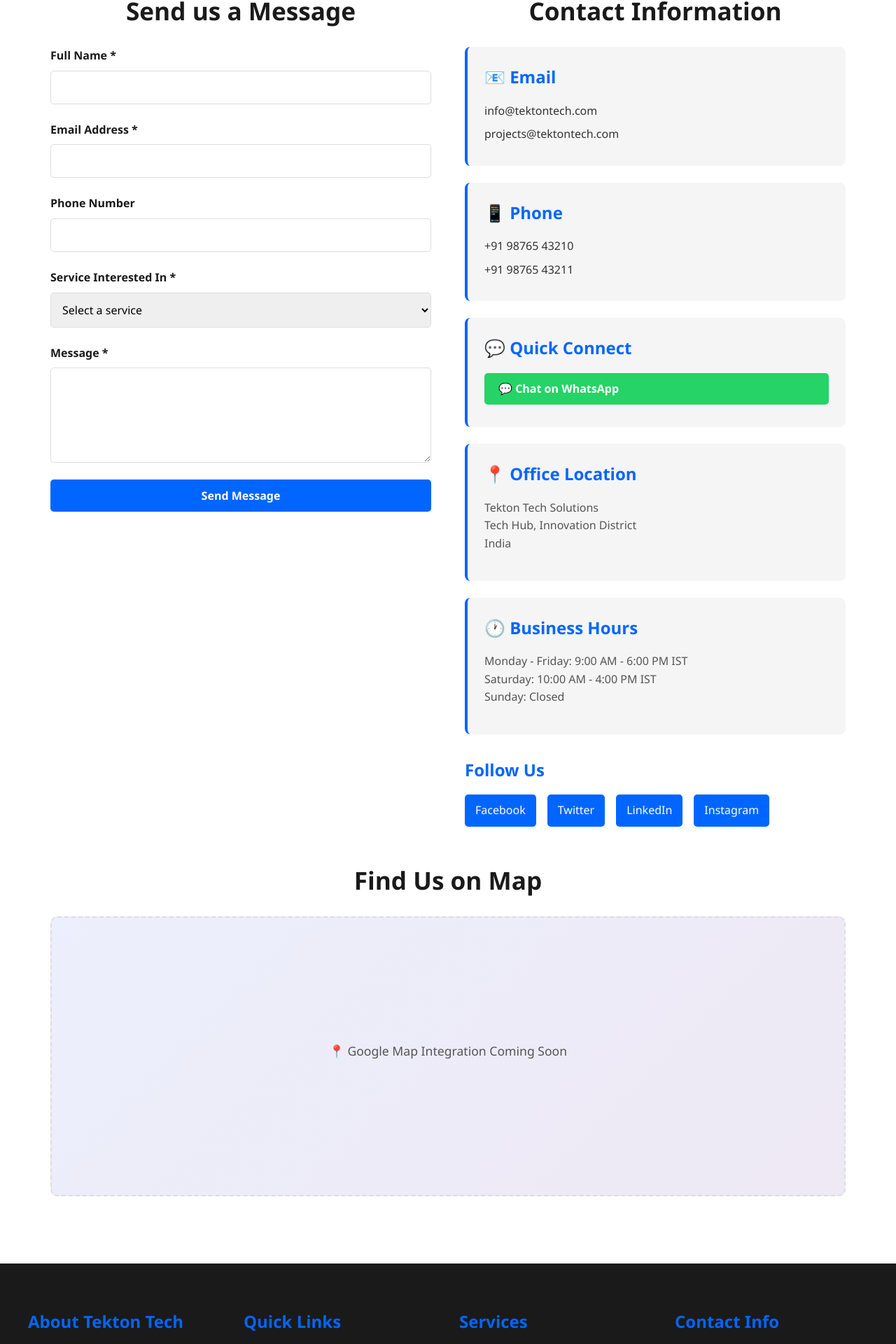
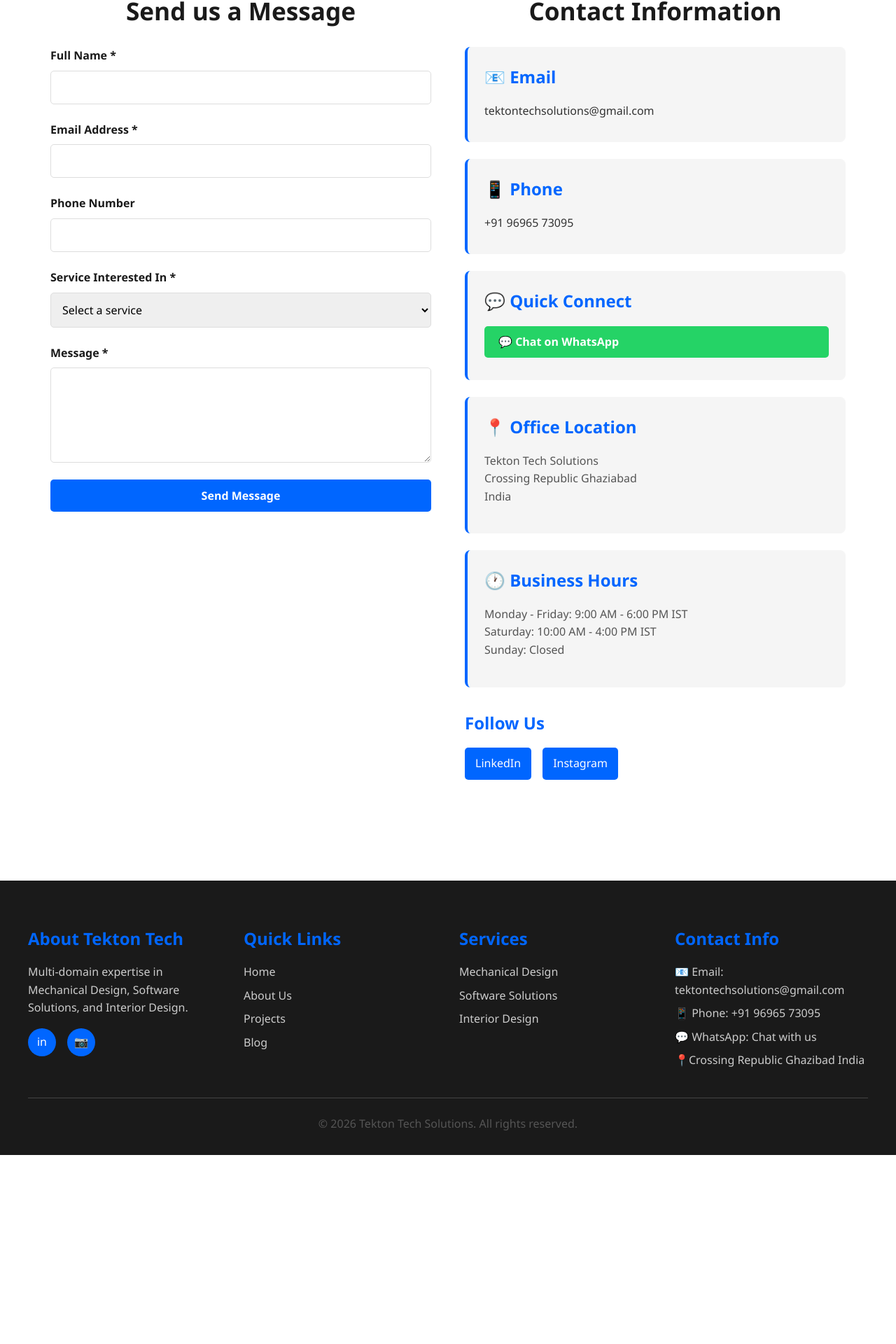
Before and after one commit to Gauravsingh123-aw/Techton, a React (Vite) app: page /contact in a window 1280 px wide. Shown: the part 348-2268 px from the top of the page at 70% size. After the commit the page ends 1998 px from the top, so only its background shows below. Built offline with nearby package versions, Linux system fonts and the light colour scheme.

Commit message:
modified content and image on home along with contact info

```diff
--- a/src/components/Footer.jsx
+++ b/src/components/Footer.jsx
@@ -12,10 +12,10 @@
           <h3>About Tekton Tech</h3>
           <p>Multi-domain expertise in Mechanical Design, Software Solutions, and Interior Design.</p>
           <div className="social-links">
-            <a href="https://facebook.com" target="_blank" rel="noopener noreferrer">f</a>
-            <a href="https://twitter.com" target="_blank" rel="noopener noreferrer">𝕏</a>
-            <a href="https://linkedin.com" target="_blank" rel="noopener noreferrer">in</a>
-            <a href="https://instagram.com" target="_blank" rel="noopener noreferrer">📷</a>
+            {/* <a href="https://facebook.com" target="_blank" rel="noopener noreferrer">f</a> */}
+            {/* <a href="https://twitter.com" target="_blank" rel="noopener noreferrer">𝕏</a> */}
+            <a href="https://www.linkedin.com/in/tektontech-solution-2637453a8/" target="_blank" rel="noopener noreferrer">in</a>
+            <a href="https://www.instagram.com/tektontechsolutions_/" target="_blank" rel="noopener noreferrer">📷</a>
           </div>
         </div>
 
@@ -40,10 +40,10 @@
 
         <div className="footer-section">
           <h3>Contact Info</h3>
-          <p>📧 Email: <a href="mailto:info@tektontech.com">info@tektontech.com</a></p>
-          <p>📱 Phone: <a href="tel:+919876543210">+91 98765 43210</a></p>
-          <p>💬 WhatsApp: <a href="https://wa.me/919876543210" target="_blank" rel="noopener noreferrer">Chat with us</a></p>
-          <p>📍 India</p>
+          <p>📧 Email: <a href="mailto:tektontechsolutions@gmail.com">tektontechsolutions@gmail.com</a></p>
+          <p>📱 Phone: <a href="tel:+919696573095">+91 96965 73095</a></p>
+          <p>💬 WhatsApp: <a href="https://wa.me/919696573095" target="_blank" rel="noopener noreferrer">Chat with us</a></p>
+          <p>📍Crossing Republic Ghazibad India</p>
         </div>
       </div>
 
--- a/src/components/Header.jsx
+++ b/src/components/Header.jsx
@@ -31,7 +31,7 @@
             <div className="dropdown-menu">
               <Link to="/services/mechanical" onClick={() => setIsMenuOpen(false)}>Mechanical Design</Link>
               <Link to="/services/software" onClick={() => setIsMenuOpen(false)}>Software & IT</Link>
-              <Link to="/services/interior" onClick={() => setIsMenuOpen(false)}>Interior Design</Link>
+              <Link to="/services/interior" onClick={() => setIsMenuOpen(false)}>Layout Design</Link>
             </div>
           </div>
           <Link to="/projects" onClick={() => setIsMenuOpen(false)}>Projects</Link>
--- a/src/pages/Contact.jsx
+++ b/src/pages/Contact.jsx
@@ -90,7 +90,7 @@
                   <option value="">Select a service</option>
                   <option value="mechanical">Mechanical Design</option>
                   <option value="software">Software & IT Solutions</option>
-                  <option value="interior">Interior Design</option>
+                  <option value="interior">Layout Design</option>
                   <option value="other">Other</option>
                 </select>
               </div>
@@ -119,19 +119,19 @@
 
             <div className="info-card">
               <h3>📧 Email</h3>
-              <a href="mailto:info@tektontech.com">info@tektontech.com</a>
-              <a href="mailto:projects@tektontech.com">projects@tektontech.com</a>
+              <a href="mailto:tektontechsolutions@gmail.com">tektontechsolutions@gmail.com</a>
+              {/* <a href="mailto:projects@tektontech.com">projects@tektontech.com</a> */}
             </div>
 
             <div className="info-card">
               <h3>📱 Phone</h3>
-              <a href="tel:+919876543210">+91 98765 43210</a>
-              <a href="tel:+919876543211">+91 98765 43211</a>
+              <a href="tel:+919696573095">+91 96965 73095</a>
+              {/* <a href="tel:+919876543211">+91 98765 43211</a> */}
             </div>
 
             <div className="info-card">
               <h3>💬 Quick Connect</h3>
-              <a href="https://wa.me/919876543210" target="_blank" rel="noopener noreferrer" className="whatsapp-link">
+              <a href="https://wa.me/919696573095" target="_blank" rel="noopener noreferrer" className="whatsapp-link">
                 💬 Chat on WhatsApp
               </a>
             </div>
@@ -139,7 +139,7 @@
             <div className="info-card">
               <h3>📍 Office Location</h3>
               <p>Tekton Tech Solutions<br />
-                 Tech Hub, Innovation District<br />
+                 Crossing Republic Ghaziabad<br />
                  India
               </p>
             </div>
@@ -155,22 +155,22 @@
             <div className="social-section">
               <h3>Follow Us</h3>
               <div className="social-links-contact">
-                <a href="https://facebook.com" target="_blank" rel="noopener noreferrer">Facebook</a>
-                <a href="https://twitter.com" target="_blank" rel="noopener noreferrer">Twitter</a>
-                <a href="https://linkedin.com" target="_blank" rel="noopener noreferrer">LinkedIn</a>
-                <a href="https://instagram.com" target="_blank" rel="noopener noreferrer">Instagram</a>
+                {/* <a href="https://facebook.com" target="_blank" rel="noopener noreferrer">Facebook</a> */}
+                {/* <a href="https://twitter.com" target="_blank" rel="noopener noreferrer">Twitter</a> */}
+                <a href="https://www.linkedin.com/in/tektontech-solution-2637453a8/" target="_blank" rel="noopener noreferrer">LinkedIn</a>
+                <a href="https://www.instagram.com/tektontechsolutions_/" target="_blank" rel="noopener noreferrer">Instagram</a>
               </div>
             </div>
           </div>
         </div>
 
         {/* Map Section - Optional */}
-        <div className="map-section">
+        {/* <div className="map-section">
           <h2>Find Us on Map</h2>
           <div className="map-placeholder">
             <p>📍 Google Map Integration Coming Soon</p>
           </div>
-        </div>
+        </div> */}
       </div>
     </div>
   );
--- a/src/pages/Home.jsx
+++ b/src/pages/Home.jsx
@@ -1,10 +1,16 @@
-import React from 'react';
-import { Link } from 'react-router-dom';
-import HeroSection from '../components/HeroSection';
-import ServiceCard from '../components/ServiceCard';
-import ProjectCard from '../components/ProjectCard';
-import { serviceCategories, projectsData, testimonials, stats } from '../data/projectsData';
-import '../styles/Home.css';
+import React from "react";
+import { Link } from "react-router-dom";
+import HeroSection from "../components/HeroSection";
+import ServiceCard from "../components/ServiceCard";
+import ProjectCard from "../components/ProjectCard";
+import home_img from "../assets/home_image.jpeg"
+import {
+  serviceCategories,
+  projectsData,
+  testimonials,
+  stats,
+} from "../data/projectsData";
+import "../styles/Home.css";
 
 function Home() {
   const featuredProjects = projectsData.slice(0, 3);
@@ -17,7 +23,7 @@
         subtitle="Multi-domain expertise in Mechanical Design, Software Solutions, and Interior Design"
         primaryBtn={{ text: "Get a Quote", link: "/contact" }}
         secondaryBtn={{ text: "View Projects", link: "/projects" }}
-        image="https://images.unsplash.com/photo-1552664730-d307ca884978?w=600&h=400&fit=crop"
+        image={home_img}
       />
 
       {/* About Snapshot */}
@@ -25,16 +31,19 @@
         <div className="container">
           <h2>Why Choose Tekton Tech Solutions?</h2>
           <p className="intro-text">
-            We are a one-stop solution provider for your Mechanical Design, Software Development, and Interior Design needs. With over 15 years of experience, we've delivered over 150 successful projects to clients across various industries.
+            "As a growing team, we focus on giving each project the personal
+            attention it deserves. You won’t be just another client — we’ll work
+            closely with you to understand your goals and bring them to
+            life."{" "}
           </p>
-          <div className="stats-grid">
+          {/* <div className="stats-grid">
             {stats.map((stat, idx) => (
               <div key={idx} className="stat-card">
                 <h3>{stat.value}</h3>
                 <p>{stat.label}</p>
               </div>
             ))}
-          </div>
+          </div> */}
         </div>
       </section>
 
@@ -42,9 +51,11 @@
       <section className="services-section">
         <div className="container">
           <h2>Our Services</h2>
-          <p className="section-subtitle">Comprehensive solutions across multiple domains</p>
+          <p className="section-subtitle">
+            Comprehensive solutions across multiple domains
+          </p>
           <div className="services-grid">
-            {serviceCategories.map(service => (
+            {serviceCategories.map((service) => (
               <ServiceCard key={service.id} service={service} />
             ))}
           </div>
@@ -55,39 +66,48 @@
       <section className="featured-projects">
         <div className="container">
           <h2>Featured Projects</h2>
-          <p className="section-subtitle">See what we've accomplished</p>
+          <p className="section-subtitle">Designs & Developments</p>
           <div className="projects-grid">
-            {featuredProjects.map(project => (
+            {featuredProjects.map((project) => (
               <ProjectCard key={project.id} project={project} />
             ))}
           </div>
-          <Link to="/projects" className="view-all-btn">View All Projects →</Link>
+          <Link to="/projects" className="view-all-btn">
+            View All Projects →
+          </Link>
         </div>
       </section>
 
       {/* Testimonials */}
-      <section className="testimonials">
+      {/* <section className="testimonials">
         <div className="container">
           <h2>What Our Clients Say</h2>
           <div className="testimonials-grid">
-            {testimonials.map(testimonial => (
+            {testimonials.map((testimonial) => (
               <div key={testimonial.id} className="testimonial-card">
-                <div className="stars">{'⭐'.repeat(testimonial.rating)}</div>
+                <div className="stars">{"⭐".repeat(testimonial.rating)}</div>
                 <p className="testimonial-text">"{testimonial.text}"</p>
                 <h4>{testimonial.name}</h4>
-                <p className="testimonial-meta">{testimonial.role} at {testimonial.company}</p>
+                <p className="testimonial-meta">
+                  {testimonial.role} at {testimonial.company}
+                </p>
               </div>
             ))}
           </div>
         </div>
-      </section>
+      </section> */}
 
       {/* Final CTA */}
       <section className="final-cta">
         <div className="container">
           <h2>Ready to Start Your Next Project?</h2>
-          <p>Let's discuss how Tekton Tech Solutions can help bring your ideas to life.</p>
-          <Link to="/contact" className="btn btn-large">Get In Touch Today</Link>
+          <p>
+            Let's discuss how Tekton Tech Solutions can help bring your ideas to
+            life.
+          </p>
+          <Link to="/contact" className="btn btn-large">
+            Get In Touch Today
+          </Link>
         </div>
       </section>
     </div>
--- a/src/pages/ServiceDetail.jsx
+++ b/src/pages/ServiceDetail.jsx
@@ -75,7 +75,7 @@
       process: "Our development methodology includes requirements gathering, architecture design, agile development, testing, and continuous deployment with post-launch support."
     },
     interior: {
-      title: "Interior Design Services",
+      title: "Layout Design Services",
       icon: "🎨",
       intro: "Create beautiful, functional spaces that reflect your style and enhance your lifestyle or business environment.",
       services: [
--- a/src/pages/WhyUs.jsx
+++ b/src/pages/WhyUs.jsx
@@ -81,7 +81,7 @@
         </section>
 
         {/* Client Success Stories */}
-        <section className="success-metrics">
+        {/* <section className="success-metrics">
           <h2>Our Track Record</h2>
           <div className="metrics-grid">
             <div className="metric">
@@ -101,7 +101,7 @@
               <p>Expert Team Members</p>
             </div>
           </div>
-        </section>
+        </section> */}
 
         {/* Our Commitment */}
         <section className="commitment-section">
```
Also changed, not shown: src/assets/home_image.jpeg (added).
